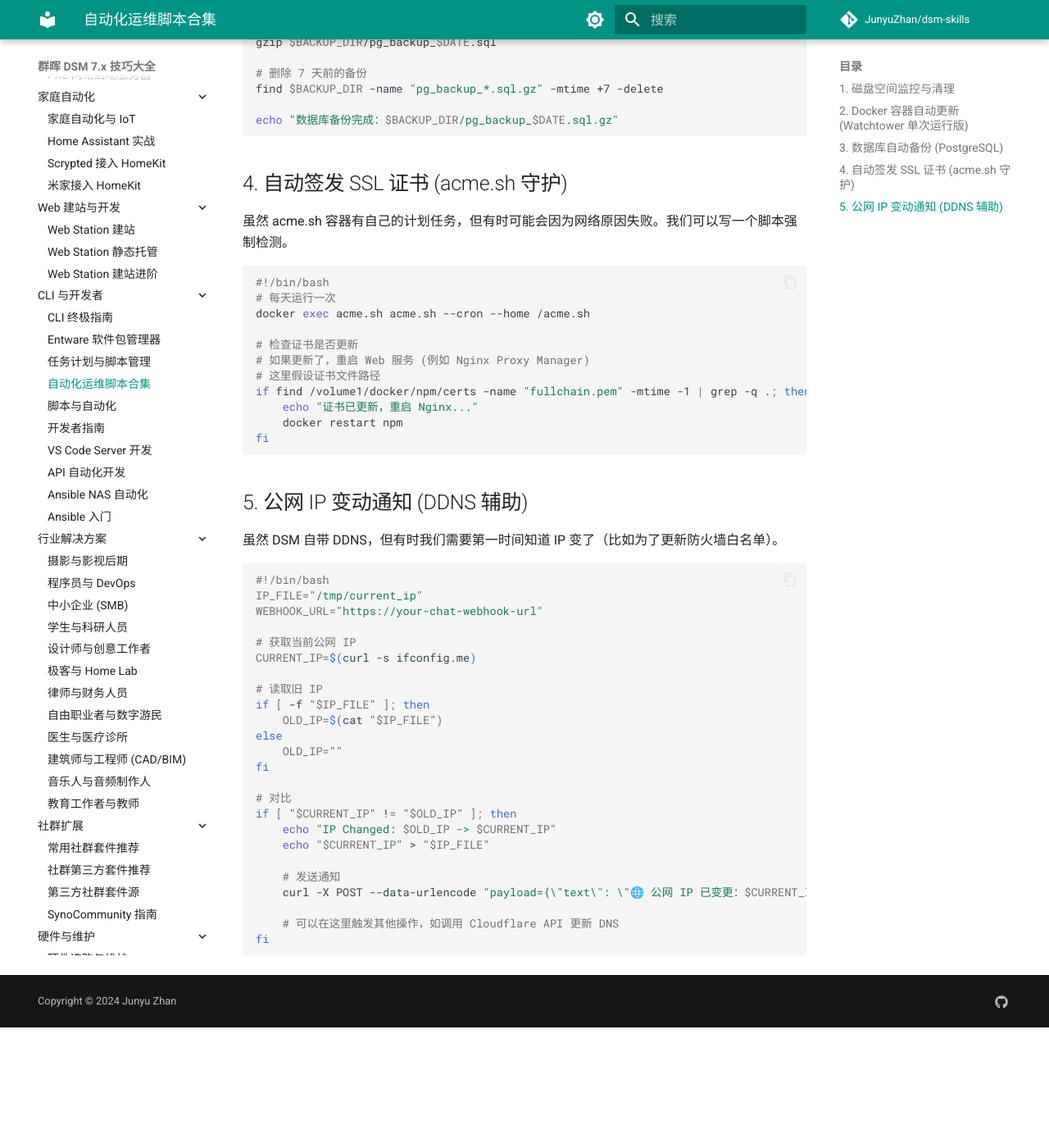
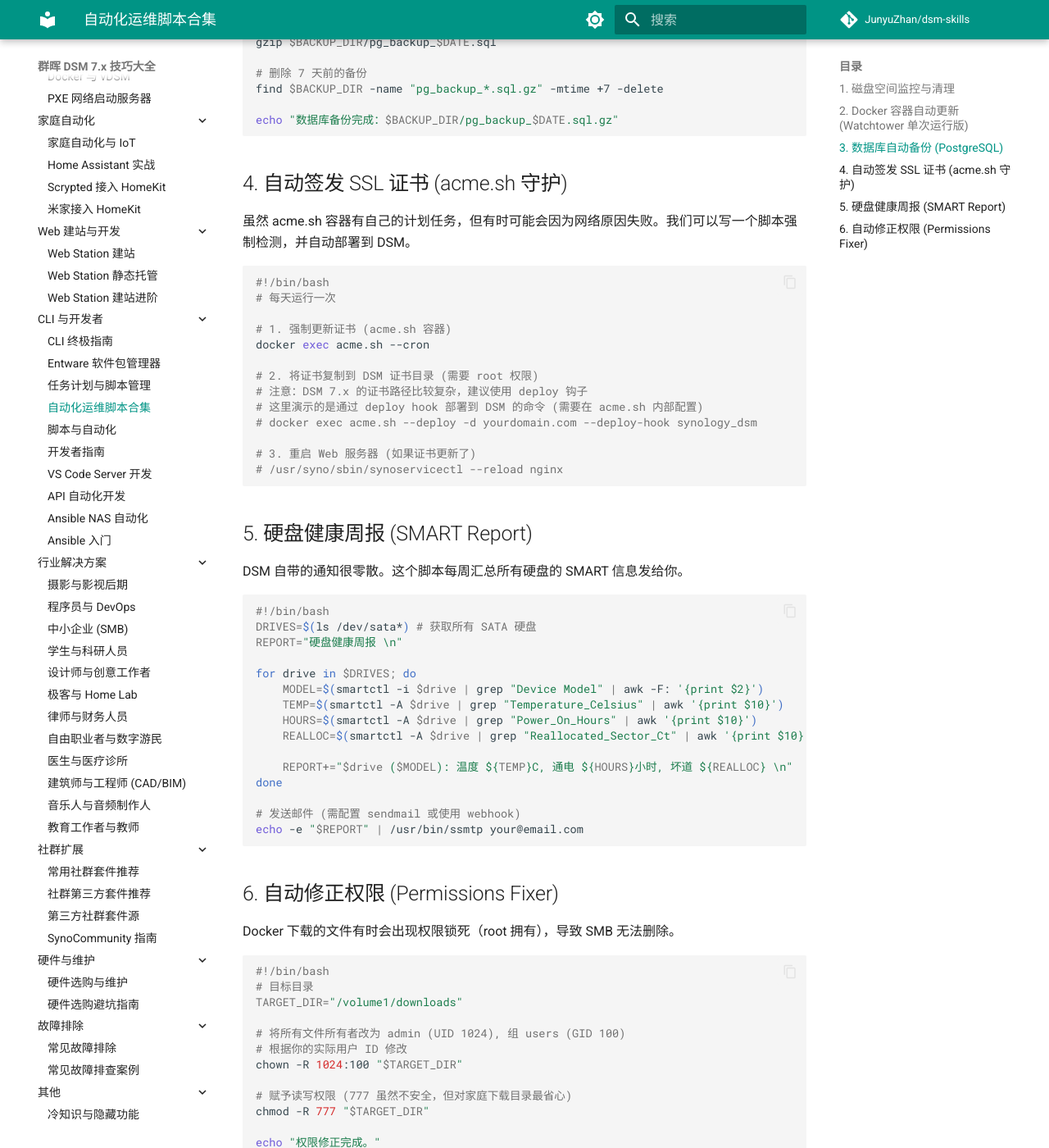
Before and after one commit to JunyuZhan/dsm-skills, an MkDocs documentation site: the page built from docs/advanced-skills/automation-scripts.md, in a window 1280 px wide and 1400 px high, scrolled down 1845 px. Shown: the whole window at 82% size. Built offline with MkDocs 1.6.1 and Material for MkDocs 9.7.7, drawn with Linux system fonts in a browser that asks for light colours; comment, search, counter and statistics services are not loaded; before the commit the page ends 3098 px from its top, so only the background shows below that; some of the changed text lies outside the part shown.

Commit message:
Enhance network and automation guides with practical examples

````diff
--- a/docs/advanced-skills/automation-scripts.md
+++ b/docs/advanced-skills/automation-scripts.md
@@ -93,11 +93,64 @@ echo "数据库备份完成：$BACKUP_DIR/pg_backup_$DATE.sql.gz"
 
 ## 4. 自动签发 SSL 证书 (acme.sh 守护)
 
-虽然 acme.sh 容器有自己的计划任务，但有时可能会因为网络原因失败。我们可以写一个脚本强制检测。
+虽然 acme.sh 容器有自己的计划任务，但有时可能会因为网络原因失败。我们可以写一个脚本强制检测，并自动部署到 DSM。
 
 ```bash
 #!/bin/bash
 # 每天运行一次
+
+# 1. 强制更新证书 (acme.sh 容器)
+docker exec acme.sh --cron
+
+# 2. 将证书复制到 DSM 证书目录 (需要 root 权限)
+# 注意：DSM 7.x 的证书路径比较复杂，建议使用 deploy 钩子
+# 这里演示的是通过 deploy hook 部署到 DSM 的命令 (需要在 acme.sh 内部配置)
+# docker exec acme.sh --deploy -d yourdomain.com --deploy-hook synology_dsm
+
+# 3. 重启 Web 服务器 (如果证书更新了)
+# /usr/syno/sbin/synoservicectl --reload nginx
+```
+
+## 5. 硬盘健康周报 (SMART Report)
+
+DSM 自带的通知很零散。这个脚本每周汇总所有硬盘的 SMART 信息发给你。
+
+```bash
+#!/bin/bash
+DRIVES=$(ls /dev/sata*) # 获取所有 SATA 硬盘
+REPORT="硬盘健康周报 \n"
+
+for drive in $DRIVES; do
+    MODEL=$(smartctl -i $drive | grep "Device Model" | awk -F: '{print $2}')
+    TEMP=$(smartctl -A $drive | grep "Temperature_Celsius" | awk '{print $10}')
+    HOURS=$(smartctl -A $drive | grep "Power_On_Hours" | awk '{print $10}')
+    REALLOC=$(smartctl -A $drive | grep "Reallocated_Sector_Ct" | awk '{print $10}')
+
+    REPORT+="$drive ($MODEL): 温度 ${TEMP}C, 通电 ${HOURS}小时, 坏道 ${REALLOC} \n"
+done
+
+# 发送邮件 (需配置 sendmail 或使用 webhook)
+echo -e "$REPORT" | /usr/bin/ssmtp your@email.com
+```
+
+## 6. 自动修正权限 (Permissions Fixer)
+
+Docker 下载的文件有时会出现权限锁死（root 拥有），导致 SMB 无法删除。
+
+```bash
+#!/bin/bash
+# 目标目录
+TARGET_DIR="/volume1/downloads"
+
+# 将所有文件所有者改为 admin (UID 1024), 组 users (GID 100)
+# 根据你的实际用户 ID 修改
+chown -R 1024:100 "$TARGET_DIR"
+
+# 赋予读写权限 (777 虽然不安全，但对家庭下载目录最省心)
+chmod -R 777 "$TARGET_DIR"
+
+echo "权限修正完成。"
+```
 docker exec acme.sh acme.sh --cron --home /acme.sh
 
 # 检查证书是否更新
--- a/docs/network/cloudflare-tunnel.md
+++ b/docs/network/cloudflare-tunnel.md
@@ -86,6 +86,16 @@ services:
 3.  连接 WARP。
 4.  现在，你可以直接 ping 通 `192.168.1.100`，就像连了 VPN 一样。你可以直接挂载 SMB 共享文件夹！
 
+### 优化：分离隧道 (Split Tunneling)
+默认情况下，WARP 会代理所有流量，导致你访问国内网站变慢。你需要设置“分离隧道”，只代理公司/家庭内网的流量。
+
+1.  在 Zero Trust Dashboard > **Settings** > **WARP Client**。
+2.  找到 **Device settings** > **Profile settings**。
+3.  点击 Configure，进入 **Split Tunnels**。
+4.  选择 **Exclude IPs and domains** (排除模式 - 推荐) 或 **Include** (包含模式)。
+    *   **推荐做法**：选择 **Exclude**，列表里默认包含了所有公网 IP。
+    *   **添加例外**：确保你的内网网段 `192.168.1.0/24` **不在** Exclude 列表中（即删除它），这样内网流量才会走 WARP 隧道，而访问百度/淘宝走本地网络。
+
 ## 6. 常见问题
 
 ### Q1: 速度慢？
````
Also changed, not shown: docs/network/tailscale-derp.md (+17 -0 lines).
